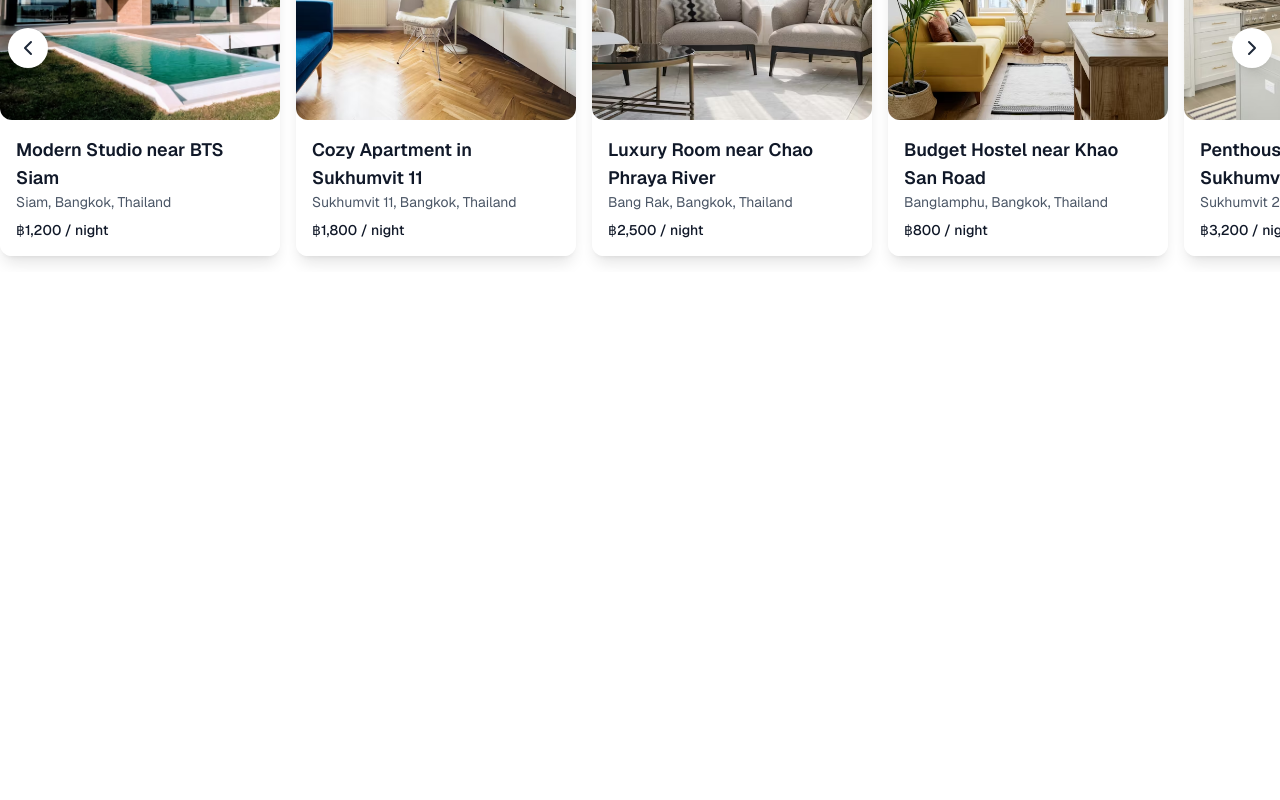
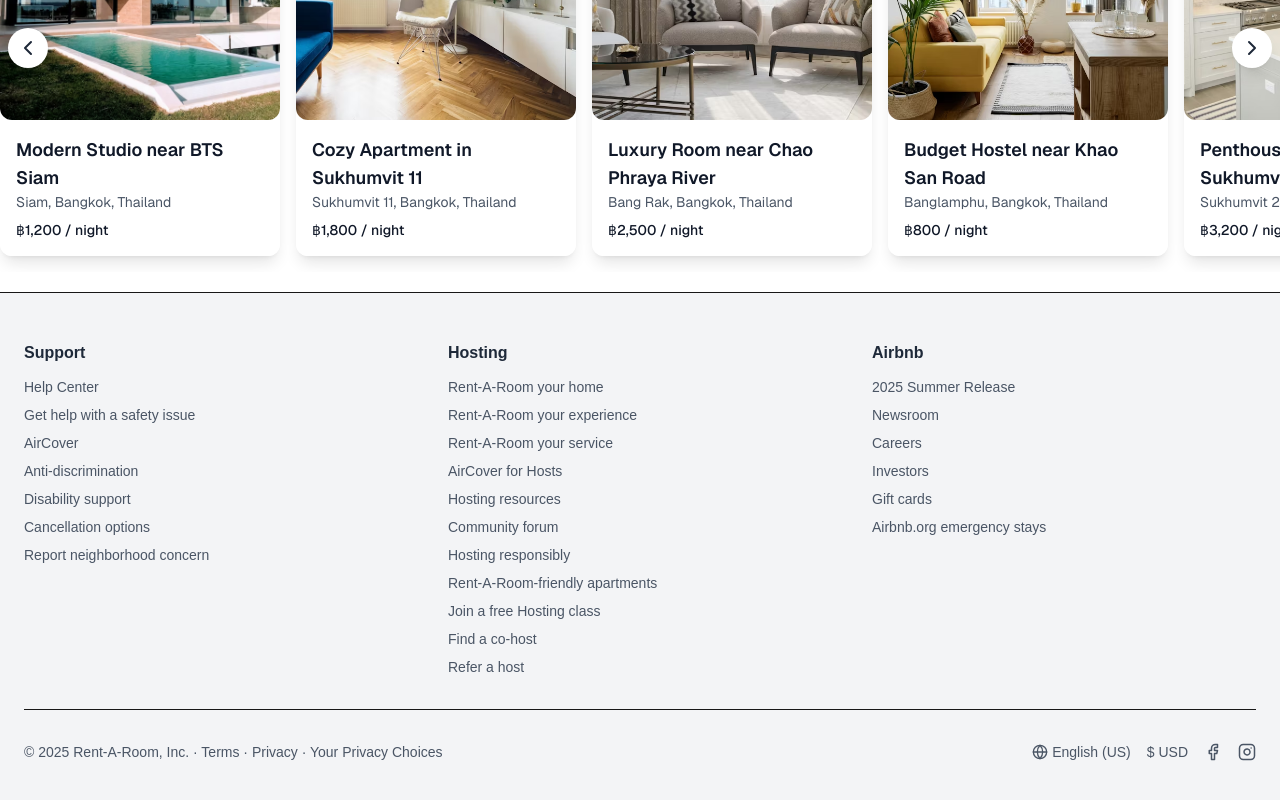
Before and after one commit to Afsana1313/rentroom, a Next.js app: page / in a window 1280 px wide. Shown: the part 890-1690 px from the top of the page. Before the commit the page ends 1182 px from the top, so only its background shows below. Built offline with nearby package versions, Linux system fonts and the light colour scheme.

Commit message:
Footer added

```diff
--- /dev/null
+++ b/app/components/footer/Footer.tsx
@@ -0,0 +1,47 @@
+import React from "react";
+import FooterSection from "./FooterSection";
+import {
+  footerSections,
+  FooterSection as FooterSectionType
+} from "./../../dummy/footerData";
+import { Globe, Facebook, Instagram } from "lucide-react";
+
+const Footer: React.FC = () => {
+  return (
+    <footer className="w-full bg-gray-100 border-t">
+      <div className="max-w-7xl mx-auto px-6 py-12">
+        {/* Top Section */}
+        <div className="grid grid-cols-1 sm:grid-cols-2 md:grid-cols-3 gap-10">
+          {footerSections.map((section: FooterSectionType) => (
+            <FooterSection key={section.title} section={section} />
+          ))}
+        </div>
+
+        {/* Divider */}
+        <div className="border-t my-8"></div>
+
+        {/* Bottom Section */}
+        <div className="flex flex-col md:flex-row items-center justify-between gap-4 text-gray-600 text-sm">
+          <div>
+            &copy; 2025 Rent-A-Room, Inc. · Terms · Privacy · Your Privacy
+            Choices
+          </div>
+
+          <div className="flex items-center gap-4">
+            <div className="flex items-center gap-1 cursor-pointer hover:underline">
+              <Globe size={16} />
+              English (US)
+            </div>
+
+            <div className="cursor-pointer hover:underline">$ USD</div>
+
+            <Facebook className="cursor-pointer" size={18} />
+            <Instagram className="cursor-pointer" size={18} />
+          </div>
+        </div>
+      </div>
+    </footer>
+  );
+};
+
+export default Footer;
--- /dev/null
+++ b/app/components/footer/FooterSection.tsx
@@ -0,0 +1,26 @@
+import React from "react";
+import { FooterSection as SectionType } from "./../../dummy/footerData";
+
+interface Props {
+  section: SectionType;
+}
+
+const FooterSection: React.FC<Props> = ({ section }) => {
+  return (
+    <div>
+      <h3 className="font-semibold text-gray-800 mb-3">{section.title}</h3>
+      <ul className="space-y-2">
+        {section.links.map((link: string, index: number) => (
+          <li
+            key={link} // safer than index if links are unique
+            className="text-sm text-gray-600 hover:underline cursor-pointer"
+          >
+            {link}
+          </li>
+        ))}
+      </ul>
+    </div>
+  );
+};
+
+export default FooterSection;
--- /dev/null
+++ b/app/dummy/footerData.ts
@@ -0,0 +1,46 @@
+export interface FooterSection {
+  title: string;
+  links: string[];
+}
+
+export const footerSections: FooterSection[] = [
+  {
+    title: "Support",
+    links: [
+      "Help Center",
+      "Get help with a safety issue",
+      "AirCover",
+      "Anti-discrimination",
+      "Disability support",
+      "Cancellation options",
+      "Report neighborhood concern"
+    ]
+  },
+  {
+    title: "Hosting",
+    links: [
+      "Rent-A-Room your home",
+      "Rent-A-Room your experience",
+      "Rent-A-Room your service",
+      "AirCover for Hosts",
+      "Hosting resources",
+      "Community forum",
+      "Hosting responsibly",
+      "Rent-A-Room-friendly apartments",
+      "Join a free Hosting class",
+      "Find a co-host",
+      "Refer a host"
+    ]
+  },
+  {
+    title: "Airbnb",
+    links: [
+      "2025 Summer Release",
+      "Newsroom",
+      "Careers",
+      "Investors",
+      "Gift cards",
+      "Airbnb.org emergency stays"
+    ]
+  }
+];
--- a/app/layout.tsx
+++ b/app/layout.tsx
@@ -1,6 +1,7 @@
 import type { Metadata } from "next";
 import { Geist, Geist_Mono } from "next/font/google";
 import "./globals.css";
+import Footer from "./components/footer/Footer";
 
 const geistSans = Geist({
   variable: "--font-geist-sans",
@@ -28,6 +29,7 @@ export default function RootLayout({
         className={`${geistSans.variable} ${geistMono.variable} antialiased`}
       >
         {children}
+        <Footer />
       </body>
     </html>
   );
```
